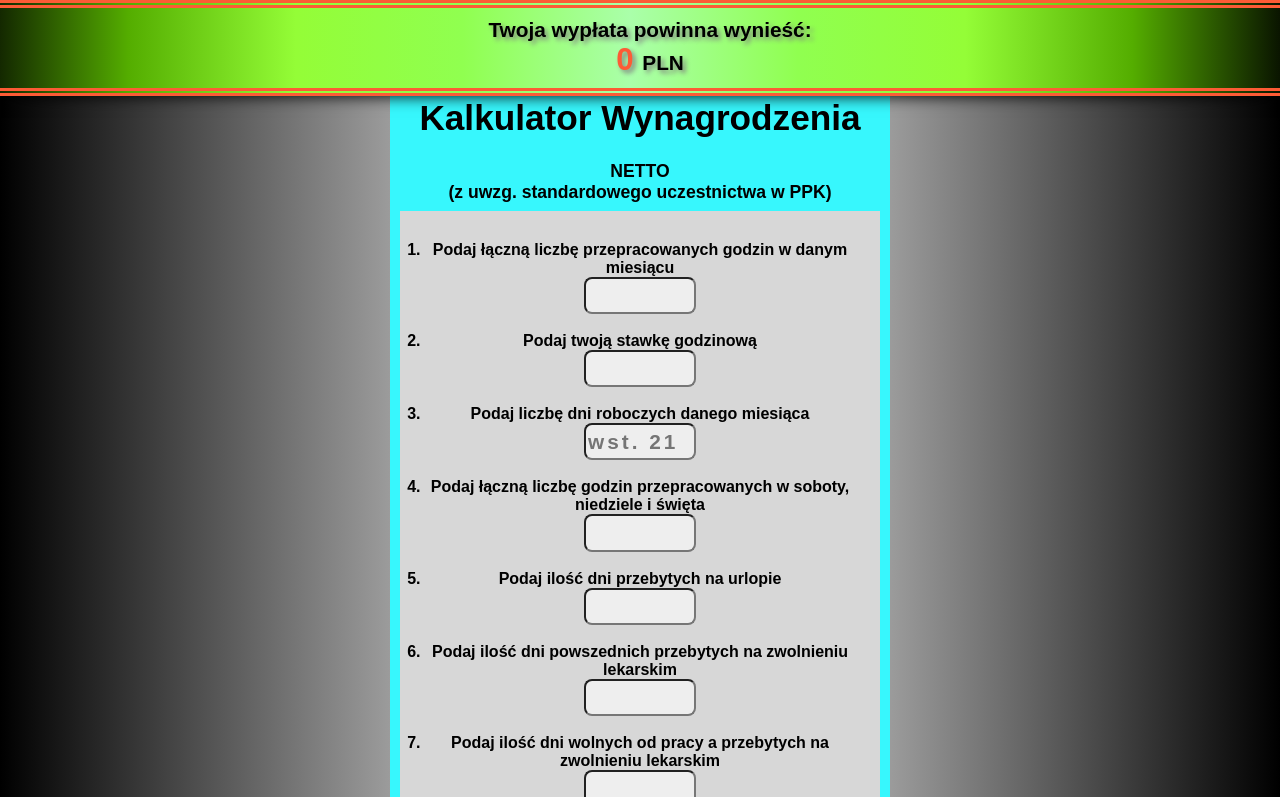
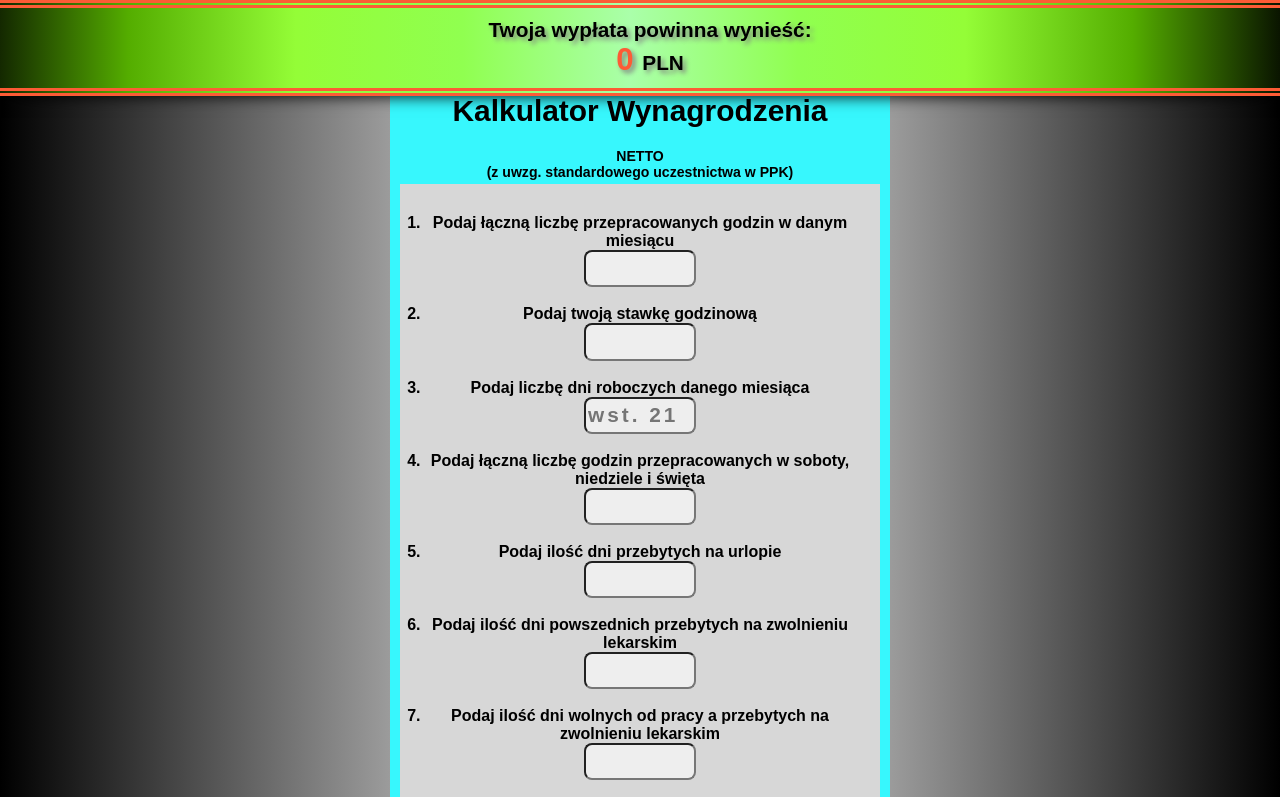
Before and after one commit to Rugel/kalkulator, a React (Create React App) app: page / in a window 1280 px wide. Shown: the top 797 px of the page. Built offline with nearby package versions, Linux system fonts and the light colour scheme; no server answers; a web font is replaced by a local one.

Commit message:
last version

```diff
--- a/src/App.js
+++ b/src/App.js
@@ -166,7 +166,7 @@ break;
 
 
         <Wynik/><br/><br/><br/>
-             <div id="tytul"><h1>Kalkulator Wynagrodzenia</h1><p>NETTO<br/>(z uwzg. standardowego uczestnictwa w PPK)</p></div>
+             <div id="tytul"><h1 style={{fontSize:"1.7em"}}>Kalkulator Wynagrodzenia</h1><h3 style={{fontSize:".8em"}}>NETTO<br/>(z uwzg. standardowego uczestnictwa w PPK)</h3></div>
              <ol>
 
              <label><li>Podaj łączną liczbę przepracowanych godzin w danym miesiącu<br/><input className="input" type="number" onChange={this.handleChangeGodziny}/></li> <br/></label>
```
Also changed, not shown: 1 other file (tests, documents, lock files or other folders).
